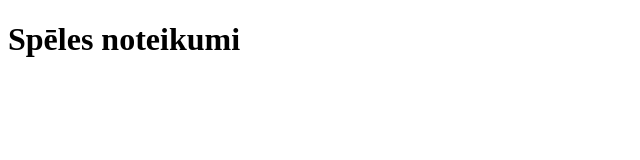
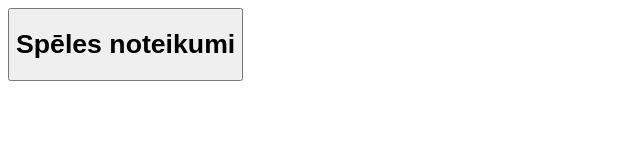
Before and after one commit to ZaneUrbane/Vardu-spele1, a plain HTML site: page index.html in a window 1280 px wide. Shown: the whole page, without its empty margins (0-640 px from the left). Drawn offline with Linux system fonts and the light colour scheme.

Commit message:
Update index.html

```diff
--- a/index.html
+++ b/index.html
@@ -7,6 +7,6 @@
     <title> Vārdu spēle </title>
 </head>
 <body>
- <h1>Spēles noteikumi</h1>
+ <button><h1>Spēles noteikumi</h1> </button>
 </body>
 </html>
```
